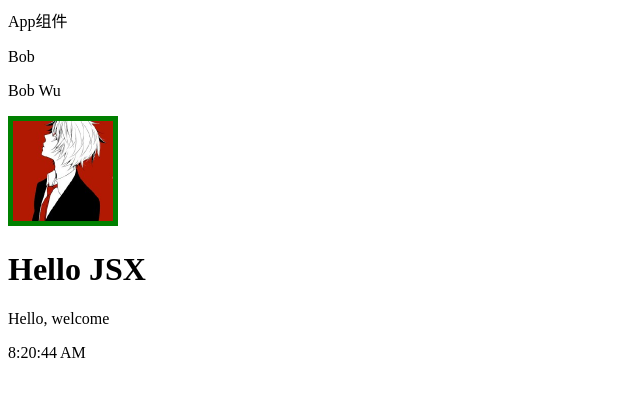
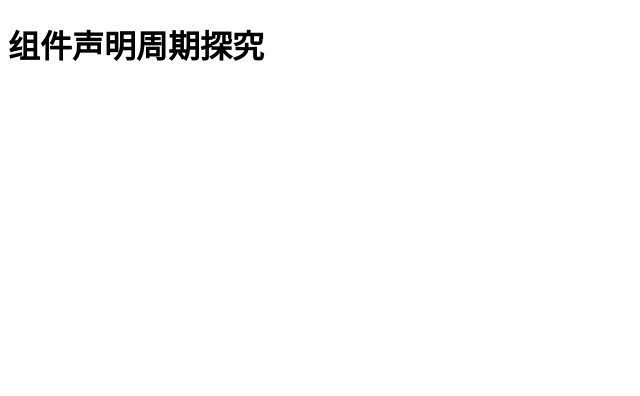
Before and after one commit to Bob2100/react01, a React (Create React App) app: page / in a window 1280 px wide. Shown: the top 396 px of the page, without its empty margins (0-640 px from the left). Built offline with nearby package versions, Linux system fonts and the light colour scheme.

Commit message:
组件声明周期探究

```diff
--- /dev/null
+++ b/src/Lifecycle.js
@@ -0,0 +1,75 @@
+import React, { Component } from 'react'
+
+class Lifecycle extends Component {
+  constructor(props) {
+    super(props);
+
+    console.log('1. constructor');
+
+    this.state = {
+      count: props.count
+    }
+  }
+
+  componentWillMount() {
+    // 可以访问属性和状态，可以进行Api调用，不能做dom操作
+    console.log('2. componentWillMount');
+  }
+
+  componentDidMount() {
+    // 组件已经挂载，可以更新状态
+    console.log('3. componentDidMount');
+  }
+
+  componentWillReceiveProps() {
+    // 父组件传递的属性有变化
+    console.log('4. componentWillReceiveProps');
+  }
+
+  shouldComponentUpdate() {
+    // 组件是否需要更新，返回布尔值
+    console.log('5. shouldComponentUpdate');
+    return true;
+  }
+
+  componentWillUpdate() {
+    // 组件将要更新
+    console.log('6. componentWillUpdate');
+  }
+
+  componentDidUpdate() {
+    // 组件已经更新
+    console.log('7. componentDidUpdate');
+  }
+
+  render() {
+
+    console.log('render');
+
+    return (
+      <div>
+        <h1>组件声明周期探究</h1>
+      </div>
+    )
+  }
+}
+
+
+export default class Defau extends Component {
+  constructor(props) {
+    super(props);
+
+    this.state = {
+      count: 0
+    }
+
+    setTimeout(() => {
+      this.setState({
+        count: 1
+      });
+    }, 5000);
+  }
+  render() {
+    return <Lifecycle prop={this.state.count} />
+  }
+}
--- a/src/index.js
+++ b/src/index.js
@@ -1,5 +1,7 @@
 import ReactDom from 'react-dom';
-import App from './App';
+// import App from './App';
+import Lifecycle from "./Lifecycle";
 
 // ReactDom.render(<h1>React真酷</h1>, document.querySelector('#root'));
-ReactDom.render(<App />, document.querySelector('#root'));
+// ReactDom.render(<App />, document.querySelector('#root'));
+ReactDom.render(<Lifecycle />, document.querySelector('#root'));
```
Also changed, not shown: 1 other file (tests, documents, lock files or other folders).
